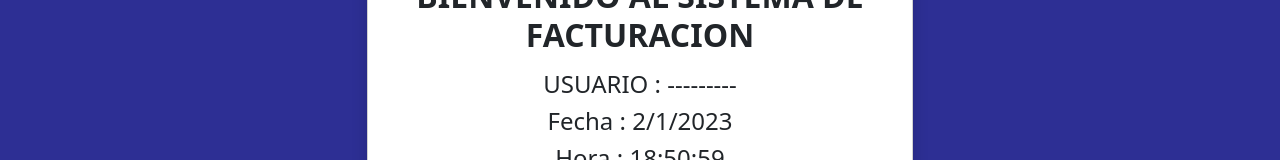
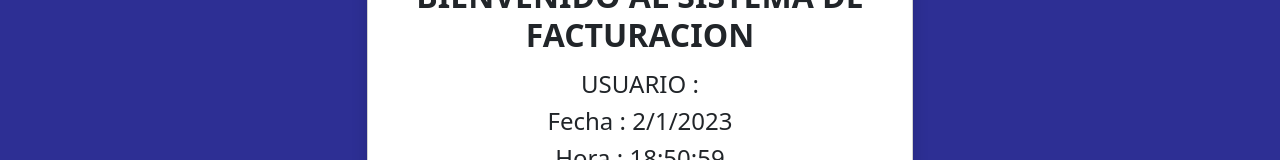
Before and after one commit to ElkynSantos/Restaurante, a React (Vite) app in the folder Proyecto Facturacion/: page /Home in a window 1280 px wide. Shown: the part 496-656 px from the top of the page. Built offline with nearby package versions, Linux system fonts and the light colour scheme.

Commit message:
USERNAME

```diff
--- a/Proyecto Facturacion/src/App.jsx
+++ b/Proyecto Facturacion/src/App.jsx
@@ -7,7 +7,8 @@ import INICIO from './Components/INICIO/index';
 import MESAS from './Components/MESAS/index';
 import PEDIDOS from './Components/PEDIDOS/index';
 import FACTURACION from './Components/FACTURACION/index';
-import USERS from './Components/USERS';
+import USERS from './Components/USERS/index';
+import FormPassword from './Components/FormPassword/index';
 
 import './App.css';
 import { useDispatch, useSelector } from 'react-redux';
@@ -26,6 +27,7 @@ function App() {
                 <Route path="/mesas" element={<MESAS />} />
                 <Route path="/facturacion" element={<FACTURACION />} />
                 <Route path="/Users" element={<USERS />} />
+                <Route path="/Recuperar" element={<FormPassword />} />
             </Routes>
         </BrowserRouter>
     );
--- a/Proyecto Facturacion/src/Components/INICIO/INICIO.jsx
+++ b/Proyecto Facturacion/src/Components/INICIO/INICIO.jsx
@@ -6,6 +6,7 @@ import BarraLateral from '../common/index';
 function INICIO() {
     const [fecha, setFecha] = useState(null);
     const [hour, setHora] = useState(null);
+    const [user, setUser] = useState();
     const fechita = new Date();
     const ahora = fechita.toLocaleDateString();
     function getHour() {
@@ -16,11 +17,15 @@ function INICIO() {
 
         return hours + ':' + minutes + ':' + secs;
     }
+    const getData = () => {
+        return localStorage.getItem('USERNAME');
+    };
     const updateTime = () => {
         setHora(getHour);
     };
     useEffect(() => {
         setFecha(ahora);
+        setUser(getData());
     }, [fecha]);
     //
 
@@ -37,7 +42,10 @@ function INICIO() {
                         <Card className="shadow">
                             <Card.Body>
                                 <div className="mb-3 mt-md-4">
-                                    <Container fluid className='bg-blue rounded p-2'>
+                                    <Container
+                                        fluid
+                                        className="bg-blue rounded p-2"
+                                    >
                                         <img
                                             src="/assets/images/logo.png"
                                             className="imagen2"
@@ -49,7 +57,7 @@ function INICIO() {
 
                                     <div className="mb-3">
                                         <div className="mt-3">
-                                            <h4>USUARIO : ---------</h4>
+                                            <h4>USUARIO : {user}</h4>
                                             <h4>Fecha : {fecha}</h4>
                                             <h4>Hora : {hour}</h4>
                                         </div>
--- a/Proyecto Facturacion/src/Components/LOGIN/Login.jsx
+++ b/Proyecto Facturacion/src/Components/LOGIN/Login.jsx
@@ -51,6 +51,7 @@ function LOGIN(props) {
                     showConfirmButton: false,
                     timer: 1500,
                 });
+                localStorage.setItem('USERNAME', JSON.stringify(form.user));
                 navigate('/home');
             } catch (error) {
                 Swal.fire({
--- a/Proyecto Facturacion/src/Components/common/BarraLateral.jsx
+++ b/Proyecto Facturacion/src/Components/common/BarraLateral.jsx
@@ -28,7 +28,7 @@ function Example() {
         <>
             <Navbar bg="light" expand="lg">
                 <Container>
-                    <Button className='bg-blue' size="xxl" onClick={handleShow}>
+                    <Button className="bg-blue" size="xxl" onClick={handleShow}>
                         <List></List>
                     </Button>
                     <p>Garifunas Food</p>
@@ -36,9 +36,16 @@ function Example() {
             </Navbar>
 
             <Offcanvas show={show} onHide={handleClose}>
-                <Offcanvas.Header className='bg-blue' closeButton closeVariant='white'>
+                <Offcanvas.Header
+                    className="bg-blue"
+                    closeButton
+                    closeVariant="white"
+                >
                     <Container fluid>
-                        <img src="/assets/images/logo.png" className="imagen"></img>
+                        <img
+                            src="/assets/images/logo.png"
+                            className="imagen"
+                        ></img>
                     </Container>
                 </Offcanvas.Header>
                 <Offcanvas.Body>
@@ -56,7 +63,7 @@ function Example() {
                                 <BsFillBookmarkFill></BsFillBookmarkFill>
                                 <p>Roles</p>
                             </Button>
-                            <Button href="Usuarios" variant="primary" size="lg">
+                            <Button href="Users" variant="primary" size="lg">
                                 <BsFillPersonPlusFill></BsFillPersonPlusFill>
                                 <p> Usuarios</p>
                             </Button>
@@ -71,6 +78,7 @@ function Example() {
                             <Button href="/" variant="primary" size="lg">
                                 <IoIosExit></IoIosExit>
                                 <p>Salir</p>
+                                <Borrar />
                             </Button>
                         </div>
                     </Container>
@@ -80,4 +88,7 @@ function Example() {
     );
 }
 
+function Borrar() {
+    localStorage.removeItem('USERNAME');
+}
 export default Example;
```
